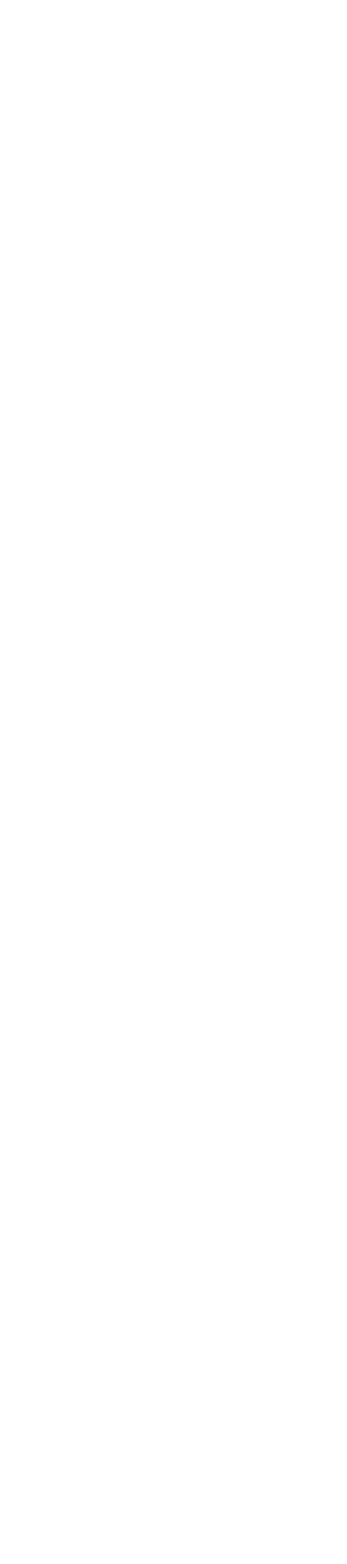
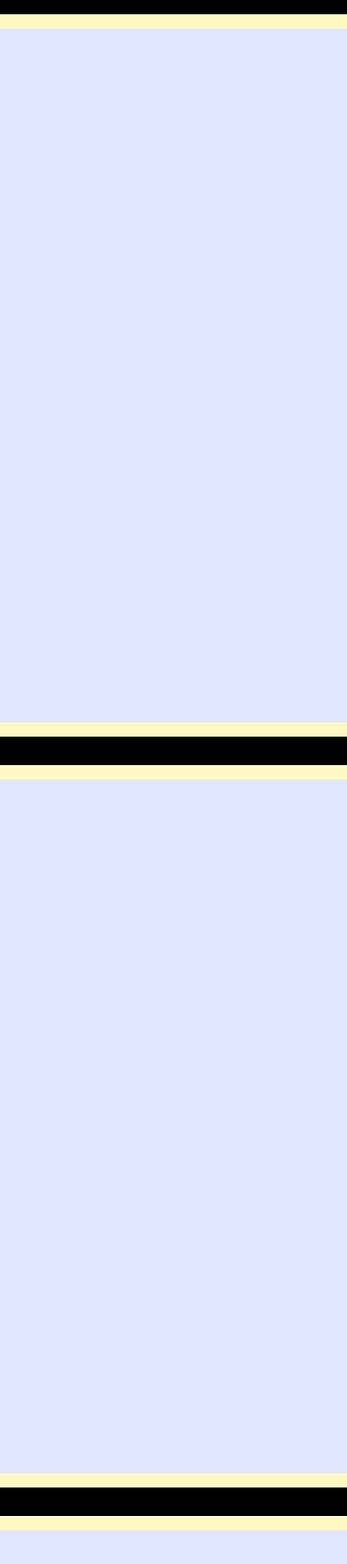
Before and after one commit to AshleyBanton/ashleybanton.github.io, a website: page src/projects.html in a window 390 px wide. Shown: the top 1758 px of the page at 89% size. Before the commit the page ends 844 px from the top, so only its background shows below. Drawn offline with nearby package versions, Linux system fonts and the light colour scheme.

Commit message:
Project page layout wireframe

```diff
--- a/src/projects.html
+++ b/src/projects.html
@@ -17,10 +17,74 @@
             }
         </script>
     </head>
-    <body>
+    <body class="bg-black">
+
+      <div class="min-h-screen flex flex-col">
+        <div class="flex-1 flex flex-col sm:flex-row">
+          <main class="flex-1 bg-indigo-100 p-2">
+
+          </main>
+          <div class="order-first sm:w-40 p-2">
+
+          </div>
+          <div class="order-first sm:w-40 bg-yellow-100 p-2">
+
+          </div>
+          <aside class="sm:w-40 bg-yellow-100 p-2">
+
+          </aside>
+          <aside class="sm:w-40 p-2">
+
+          </aside>
+        </div>
+      </div>
+
+      <div class="min-h-screen flex flex-col">
+        <div class="flex-1 flex flex-col sm:flex-row">
+          <main class="flex-1 bg-indigo-100 p-2">
+
+          </main>
+          <div class="order-first sm:w-40 p-2">
+
+          </div>
+          <div class="order-first sm:w-40 bg-yellow-100 p-2">
+
+          </div>
+          <aside class="sm:w-40 bg-yellow-100 p-2">
+
+          </aside>
+          <aside class="sm:w-40 p-2">
+
+          </aside>
+        </div>
+      </div>
+
+      <div class="min-h-screen flex flex-col">
+        <div class="flex-1 flex flex-col sm:flex-row">
+          <main class="flex-1 bg-indigo-100 p-2">
+
+          </main>
+          <div class="order-first sm:w-40 p-2">
+
+          </div>
+          <div class="order-first sm:w-40 bg-yellow-100 p-2">
+
+          </div>
+          <aside class="sm:w-40 bg-yellow-100 p-2">
+
+          </aside>
+          <aside class="sm:w-40 p-2">
+
+          </aside>
+        </div>
+      </div>
+
+
+
         <!-- GSAP Animations-->
         <script src="https://cdn.jsdelivr.net/npm/gsap@3.12.5/dist/gsap.min.js"></script>
         <script>
+          gsap.registerPlugin(ScrollTrigger);
 
         </script>
     </body>
--- a/tailwind.config.js
+++ b/tailwind.config.js
@@ -2,7 +2,9 @@
 module.exports = {
   content: [],
   theme: {
-    extend: {},
+    extend: {
+
+    },
   },
   plugins: [],
 }
```
Also changed, not shown: schooldump/cookies.html (added, +9 -0 lines).
